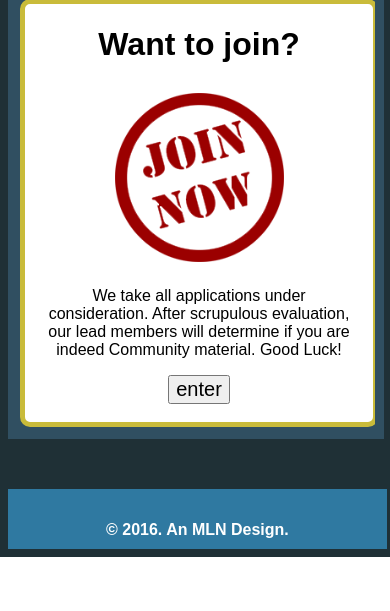
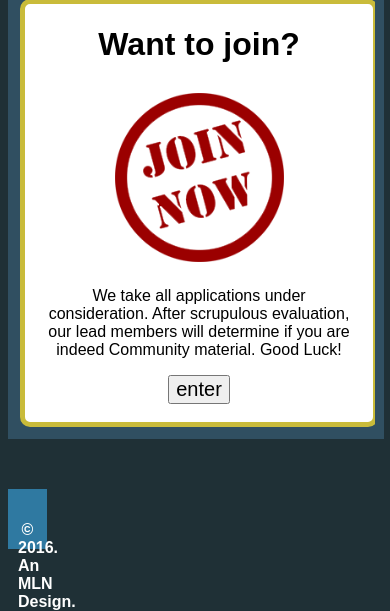
Before and after one commit to emelinpg/superhero_community, a PHP site: page /index.php in a window 390 px wide; the page is wider, and only the part inside the window is pictured. Shown: the part 1693-2304 px from the top of that part. Before the commit the page ends 2250 px from the top of that part, so only its background shows below. Run offline with PHP 8.4, Linux system fonts and the light colour scheme; data that the repository does not hold is empty; some web fonts are replaced.

Commit message:
fixed the css

```diff
--- a/css/style.css
+++ b/css/style.css
@@ -282,6 +282,3 @@ footer {
     .contact {
         width: 90%;
     }
-    footer{
-    	width: 920%;
-    }
```
